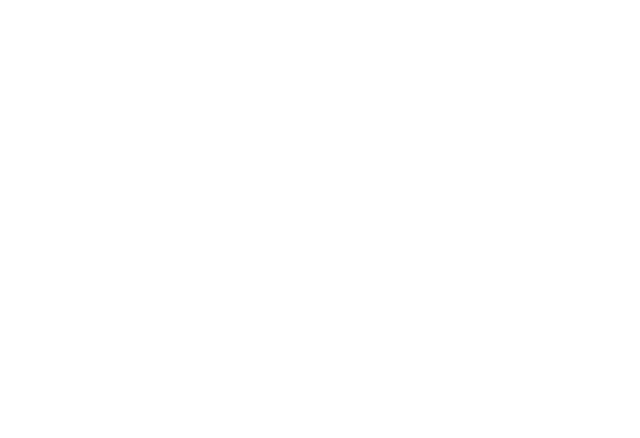
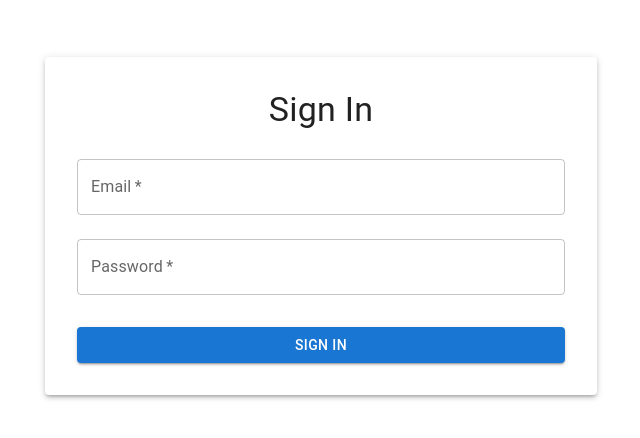
Before and after one commit to yurikgarcia/data-gate, a React (Vite) app: page /login in a window 1280 px wide. Before the commit this address had no page. Shown: the part 214-652 px from the top of the page, without its empty margins (319-959 px from the left). Built offline with nearby package versions, Linux system fonts and the light colour scheme.

Commit message:
added a login screen

```diff
--- a/package.json
+++ b/package.json
@@ -16,6 +16,8 @@
     "@mui/material": "^7.0.1",
     "@mui/styled-engine-sc": "^7.0.1",
     "@reduxjs/toolkit": "^2.6.1",
+    "@toolpad/core": "^0.13.0",
+    "axios": "^1.8.4",
     "react": "^19.0.0",
     "react-dom": "^19.0.0",
     "react-redux": "^9.2.0",
--- a/src/App.tsx
+++ b/src/App.tsx
@@ -2,6 +2,7 @@
 import { Routes, Route } from 'react-router-dom'
 import Layout from './components/Layout'
 import Home from './pages/Home'
+import Login from './pages/Login'
 import Users from './pages/Users'
 
 function App() {
@@ -9,11 +10,13 @@
 
   return (
     <div>
+
       <Routes >
-        <Route element={<Layout />} >
-          <Route path='/home' element={<Home />} />
-          <Route path='/users' element={<Users />} />
-        </Route>
+        <Route path='/login' element={<Login />} />
+          <Route element={<Layout />} >
+            <Route path='/home' element={<Home />} />
+            <Route path='/users' element={<Users />} />
+          </Route>
       </Routes>
     </div>
   )
--- a/src/components/Layout.tsx
+++ b/src/components/Layout.tsx
@@ -1,6 +1,7 @@
 import * as React from 'react';
-import { Outlet,useNavigate } from 'react-router-dom';
+import { Outlet, useNavigate } from 'react-router-dom';
 import AdbIcon from '@mui/icons-material/Adb';
+import DataObjectIcon from '@mui/icons-material/DataObject';
 import AppBar from '@mui/material/AppBar';
 import Avatar from '@mui/material/Avatar';
 import Box from '@mui/material/Box';
@@ -45,7 +46,8 @@
     <AppBar position="fixed" sx={{ width: '100%' }}>
       <Container maxWidth="100%">
         <Toolbar disableGutters>
-          <AdbIcon sx={{ display: { xs: 'none', md: 'flex' }, mr: 1 }} />
+          <DataObjectIcon sx={{ display: { xs: 'none', md: 'flex' }, mr: 1 }} />
+
           <Typography
             variant="h6"
             noWrap
@@ -113,6 +115,12 @@
               >
                 Users
               </Button>
+              <Button
+                onClick={() => navigate('/login')}
+                sx={{ my: 2, color: 'white', display: 'block' }}
+              >
+                Login
+              </Button>
 
           </Box>
           <Box sx={{ flexGrow: 0 }}>
--- /dev/null
+++ b/src/pages/Login.tsx
@@ -0,0 +1,65 @@
+import { useState } from "react";
+import {
+  Box,
+  Button,
+  TextField,
+  Typography,
+  Container,
+  Paper,
+} from "@mui/material";
+import { useNavigate } from "react-router-dom";
+
+
+export default function Login() {
+  const [email, setEmail] = useState("");
+  const [password, setPassword] = useState("");
+
+
+  const handleSubmit = (e: React.FormEvent) => {
+    e.preventDefault();
+    console.log("Logging in with:", { email, password });
+    navigate("/home"); // Redirect to home after login
+    // TODO: Hook into auth system here (Supabase, API call, etc.)
+  };
+
+  const navigate = useNavigate();
+
+  return (
+    <Container maxWidth="sm">
+      <Paper elevation={3} sx={{ mt: 10, p: 4 }}>
+        <Typography variant="h4" gutterBottom textAlign="center">
+          Sign In
+        </Typography>
+        <Box component="form" onSubmit={handleSubmit} noValidate>
+          <TextField
+            fullWidth
+            required
+            margin="normal"
+            label="Email"
+            type="email"
+            value={email}
+            onChange={(e) => setEmail(e.target.value)}
+          />
+          <TextField
+            fullWidth
+            required
+            margin="normal"
+            label="Password"
+            type="password"
+            value={password}
+            onChange={(e) => setPassword(e.target.value)}
+          />
+          <Button
+            fullWidth
+            type="submit"
+            variant="contained"
+            color="primary"
+            sx={{ mt: 3 }}
+          >
+            Sign In
+          </Button>
+        </Box>
+      </Paper>
+    </Container>
+  );
+}
```
Also changed, not shown: 1 other file (tests, documents, lock files or other folders).
